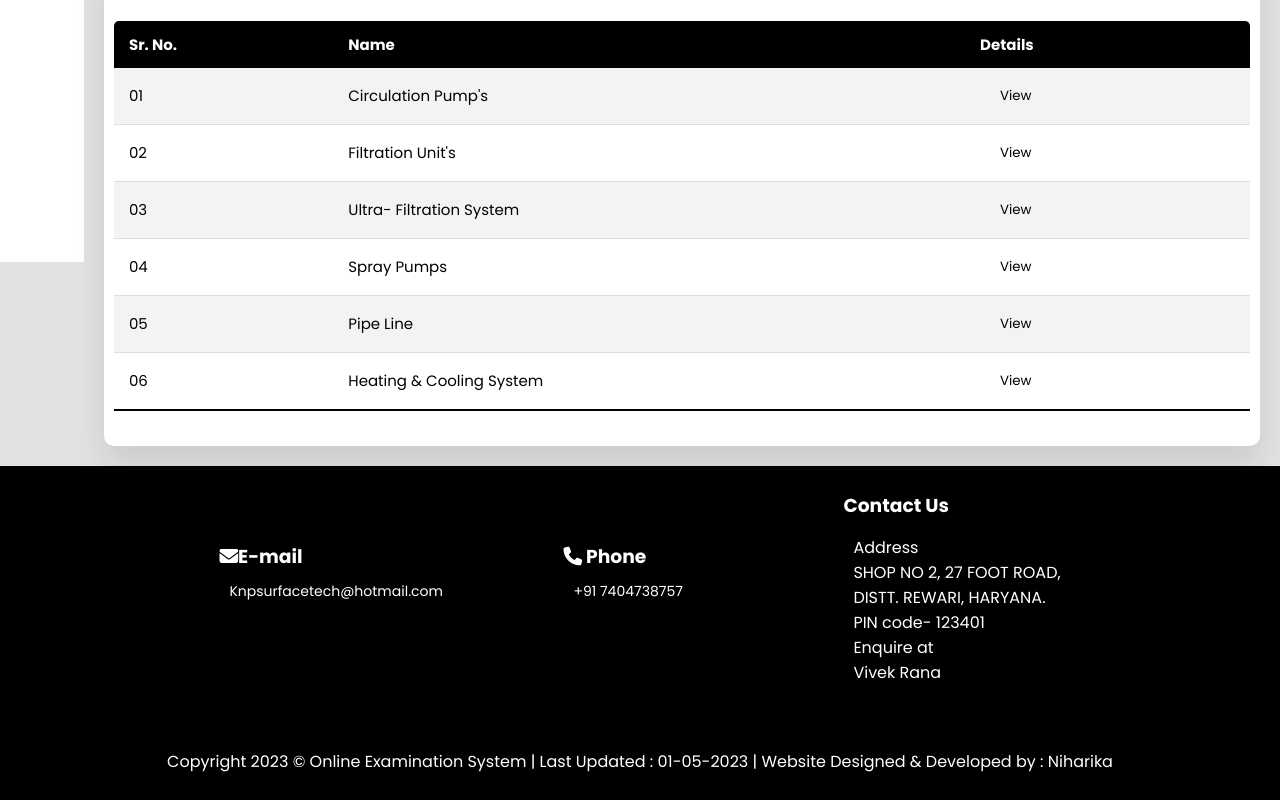
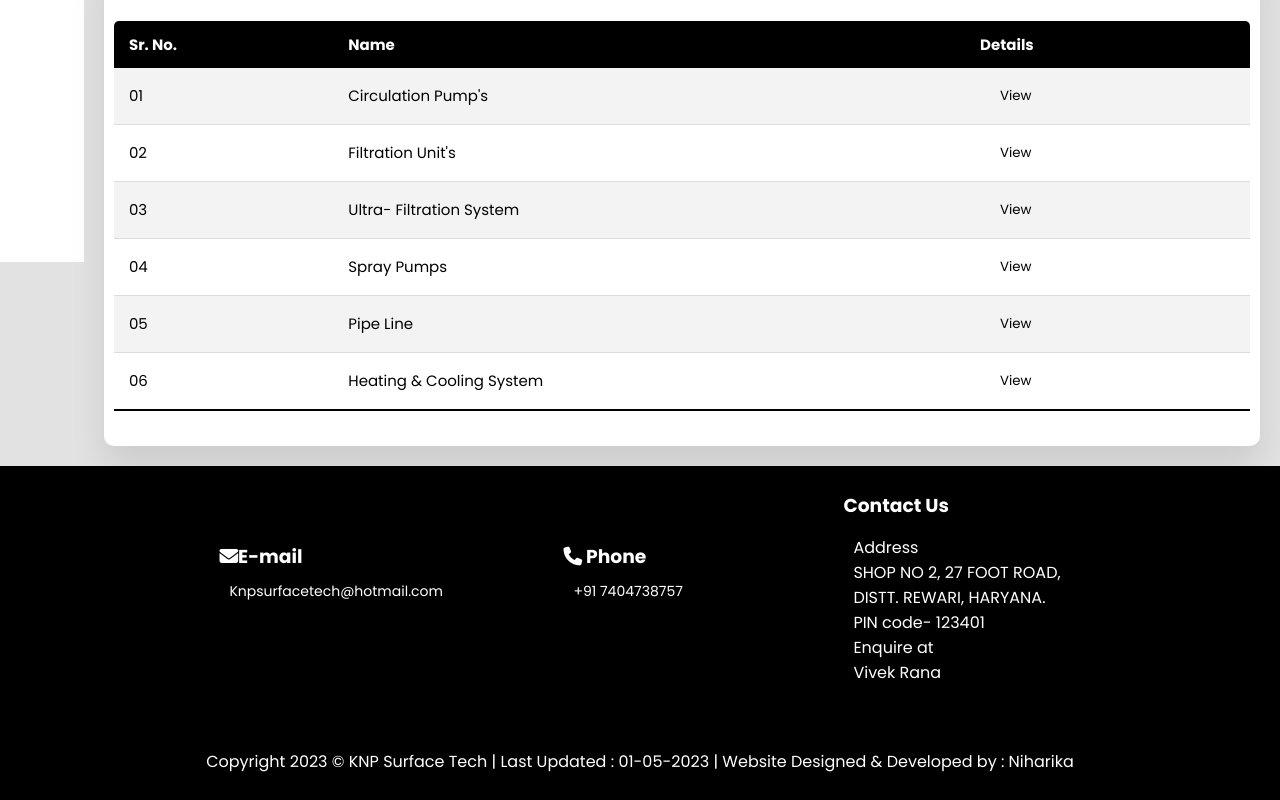
Before and after one commit to NiharikaChoudhary/KNP, a plain HTML site: page pump-filtration.html in a window 1280 px wide. Shown: the part 538-1338 px from the top of the page. Drawn offline with Linux system fonts and the light colour scheme.

Commit message:
Update pump-filtration.html

```diff
--- a/pump-filtration.html
+++ b/pump-filtration.html
@@ -201,8 +201,8 @@
 
             </div>
         </div>
-        <div class="copyright-footer-div">
-            <p>Copyright 2023 © Online Examination System | Last Updated : 01-05-2023 | Website Designed & Developed by
+       <div class="copyright-footer-div">
+            <p>Copyright 2023 © KNP Surface Tech | Last Updated : 01-05-2023 | Website Designed & Developed by
                 : Niharika</p>
         </div>
     </footer>
```
